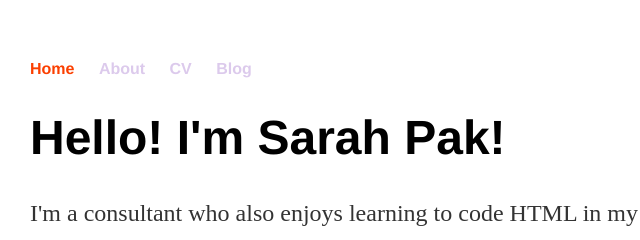
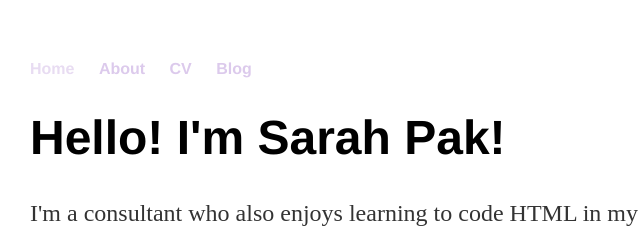
Before and after one commit to sarahsusiepak/sarahsusiepak.github.io, a plain HTML site: page index.html in a window 1280 px wide. In both pictures the pointer is over the link "Home". Shown: the top 240 px of the page, 162-802 px from the left. Drawn offline with Linux system fonts and the light colour scheme.

Commit message:
Update index.html

```diff
--- a/index.html
+++ b/index.html
@@ -16,7 +16,7 @@
 			}
 			a.nav-link:hover
 			{
-			   color: #fb3f00;
+			   color: #e8dcf2;
 			   text-decoration: none;
 			}
 			a.nav-link:active
```
